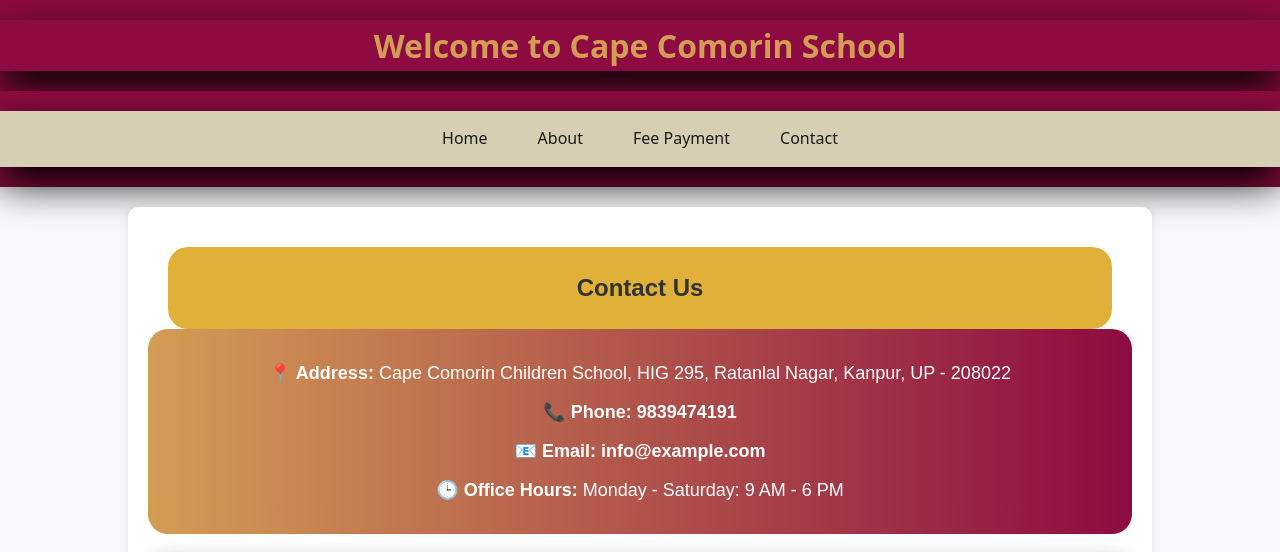
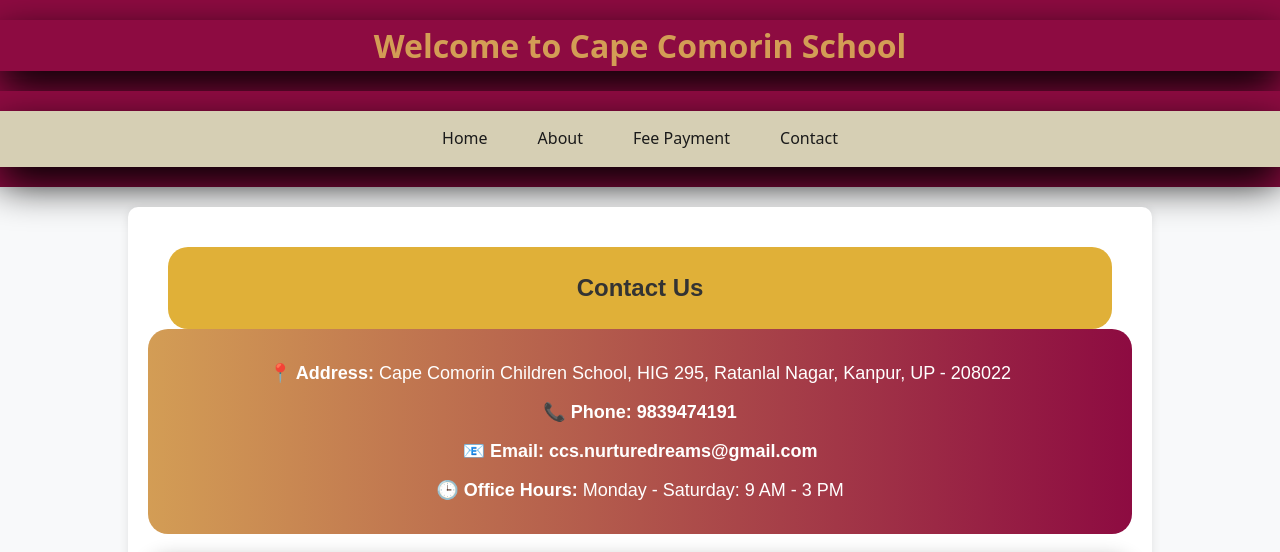
Before and after one commit to Capecomorin-hub/Capecomorin-hub.github.io, a plain HTML site: page contact.html in a window 1280 px wide. Shown: the top 552 px of the page. Drawn offline with Linux system fonts and the light colour scheme; grey boxes are pictures that could not be loaded.

Commit message:
inforcorrection

```diff
--- a/contact.html
+++ b/contact.html
@@ -118,8 +118,8 @@
                 <div class="contact-info">
                     <p><strong>📍 Address:</strong> Cape Comorin Children School, HIG 295, Ratanlal Nagar, Kanpur, UP - 208022</p>
                     <p><strong>📞 Phone:</strong> <a href="tel:9839474191">9839474191</a></p>
-                    <p><strong>📧 Email:</strong> <a href="mailto:info@example.com">info@example.com</a></p>
-                    <p><strong>🕒 Office Hours:</strong> Monday - Saturday: 9 AM - 6 PM</p>
+                    <p><strong>📧 Email:</strong> <a href="mailto:ccs.nurturedreams@gmail.com">ccs.nurturedreams@gmail.com</a></p>
+                    <p><strong>🕒 Office Hours:</strong> Monday - Saturday: 9 AM - 3 PM</p>
                 </div>
 
                 <div class="map-container">
```
